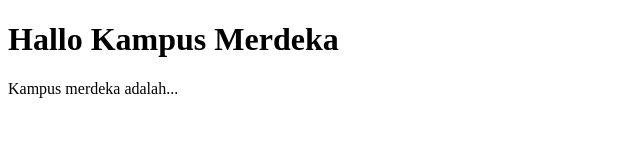
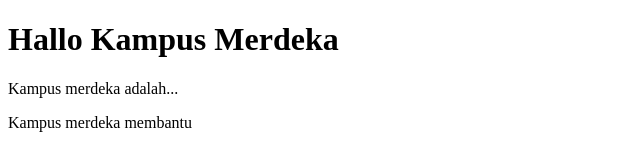
Before and after one commit to novirah/belajar-git, a plain HTML site: page index.html in a window 1280 px wide. Shown: the whole page, without its empty margins (0-640 px from the left). Drawn offline with Linux system fonts and the light colour scheme.

Commit message:
menambahkan 2 deskripsi

```diff
--- a/index.html
+++ b/index.html
@@ -11,6 +11,7 @@
 <body>
     <h1>Hallo Kampus Merdeka</h1>
     <p>Kampus merdeka adalah...</p>
+    <p>Kampus merdeka membantu</p>
 </body>
 
 </html>
```
